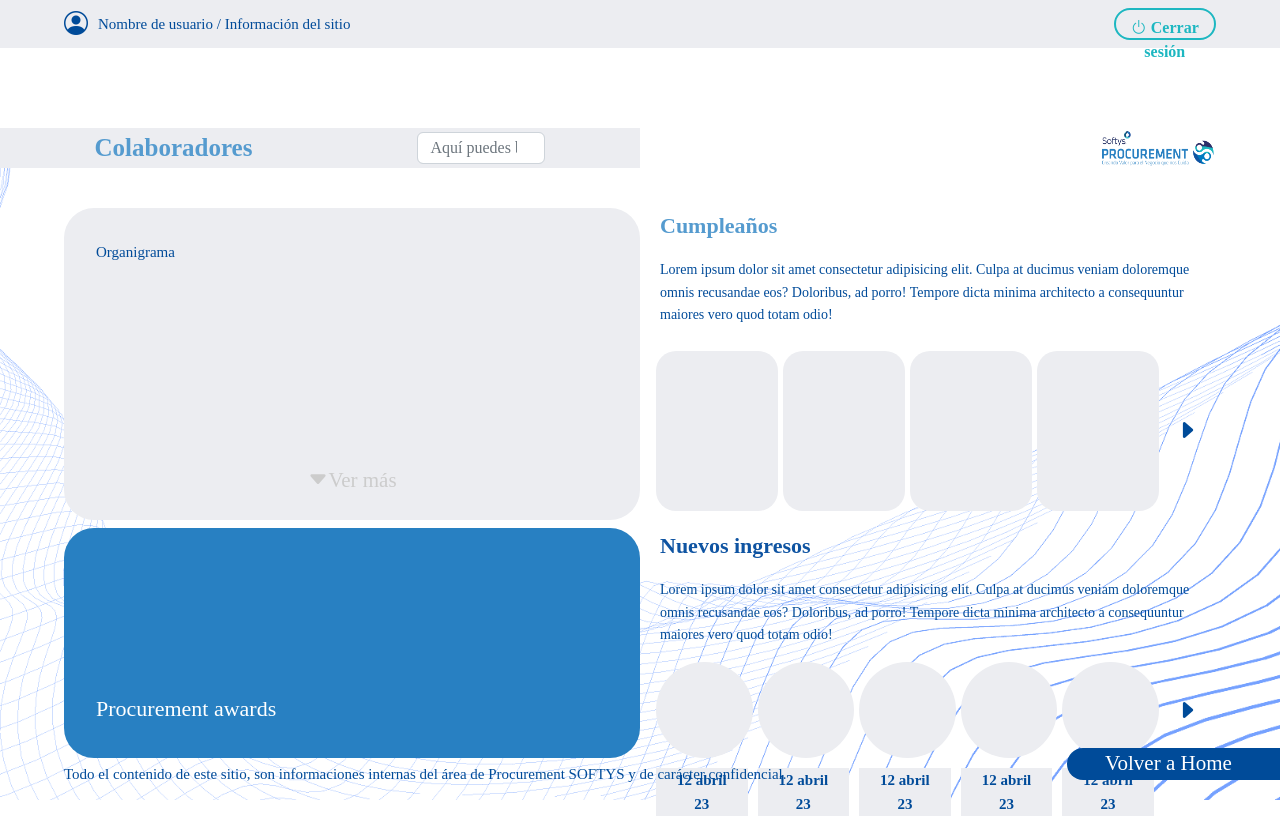
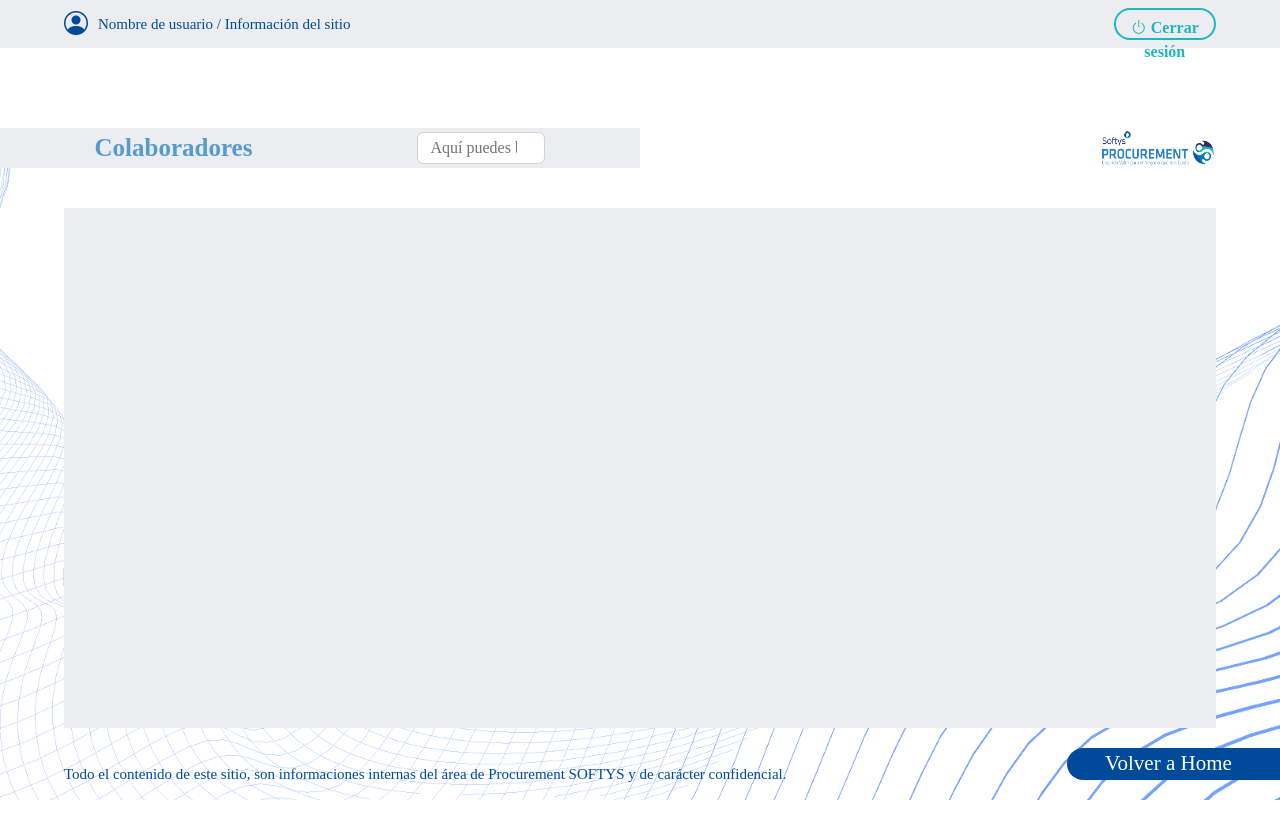
Before and after one commit to LisitSPA/Procurement.View, a Vue app: page /Colaboradores in a window 1280 px wide. Built offline with nearby package versions, Linux system fonts and the light colour scheme.

Commit message:
Diseño seccion colaboradores - organigrama

```diff
--- /dev/null
+++ b/src/components/Secciones/Colaboradores/Organigrama.vue
@@ -0,0 +1,15 @@
+<template>
+	<div class="row h-100 bg-gris">
+
+	</div>
+</template>
+
+<script>
+export default {
+
+}
+</script>
+
+<style>
+
+</style>
--- a/src/router/index.js
+++ b/src/router/index.js
@@ -19,6 +19,7 @@ const router = createRouter({
 			component: () => import ('../views/Secciones/Colaboradores/ColaboradoresView.vue'),
 			children: [
 				{ path: '/homeColaboradores', name: 'homeColaboradores', component: () => import ('../components/Secciones/Colaboradores/Home.vue') },
+				{ path: '/homeOrganigrama', name: 'homeOrganigrama', component: () => import ('../components/Secciones/Colaboradores/Organigrama.vue') },
 				// { path: 'detail', name: 'detail', component: DetailView, props: true },
 			]
 		}
--- a/src/views/Secciones/Colaboradores/ColaboradoresView.vue
+++ b/src/views/Secciones/Colaboradores/ColaboradoresView.vue
@@ -5,7 +5,8 @@
 	<SectionMenu/>
 	<div class="row malla">
 		<div class="contenido">
-			<HomeSection/>
+			<!-- <HomeSection/> -->
+			<Organigrama/>
 		</div>
 		<SectionFooter/>
 	</div>
@@ -16,6 +17,7 @@
 	import TopMenu from '../../../components/Shared/TopMenu.vue'
 	import SectionMenu from '../../../components/Shared/SectionMenu.vue'
 	import HomeSection from '../../../components/Secciones/Colaboradores/Home.vue'
+	import Organigrama from '../../../components/Secciones/Colaboradores/Organigrama.vue'
 	import SectionFooter from '../../../components/Shared/SectionFooter.vue'
 
 </script>
```
